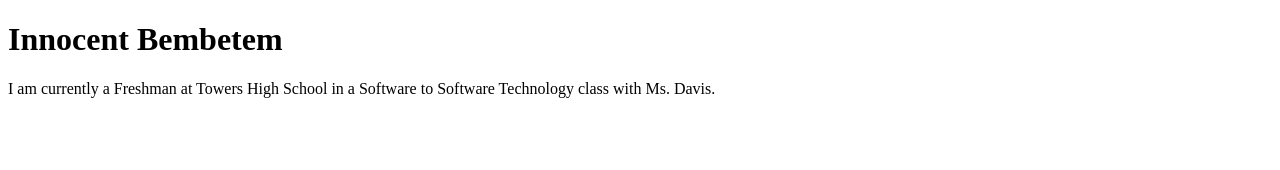
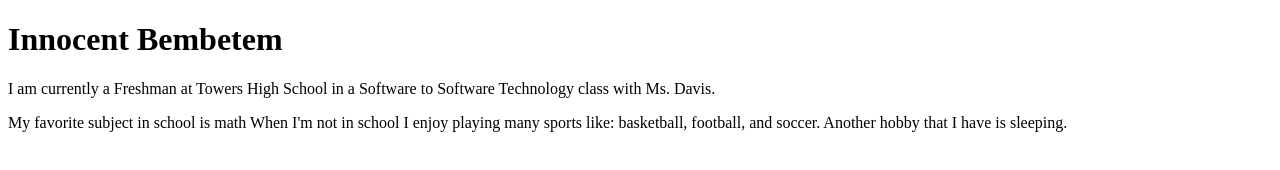
Before and after one commit to InnoB10/InnoB10.github.io, a plain HTML site: page index.html in a window 1280 px wide. Drawn offline with Linux system fonts and the light colour scheme.

Commit message:
Update index.html

```diff
--- a/index.html
+++ b/index.html
@@ -7,4 +7,8 @@
   <p>
     I am currently a Freshman at Towers High School in a Software to Software Technology class with Ms. Davis.
   </p>
+  <p>
+    My favorite subject in school is math When I'm not in school I enjoy playing many sports like: basketball, football, and soccer. Another hobby that I have
+    is sleeping.
+  </p>
 </html>
```
